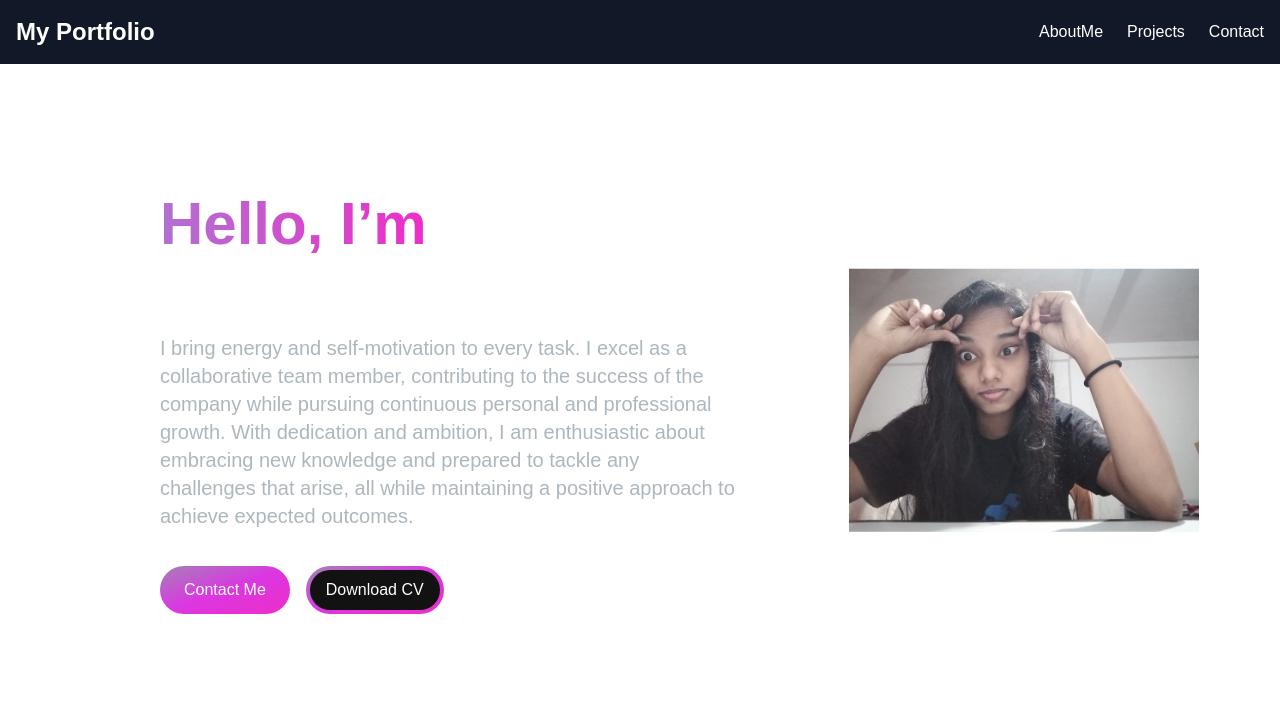
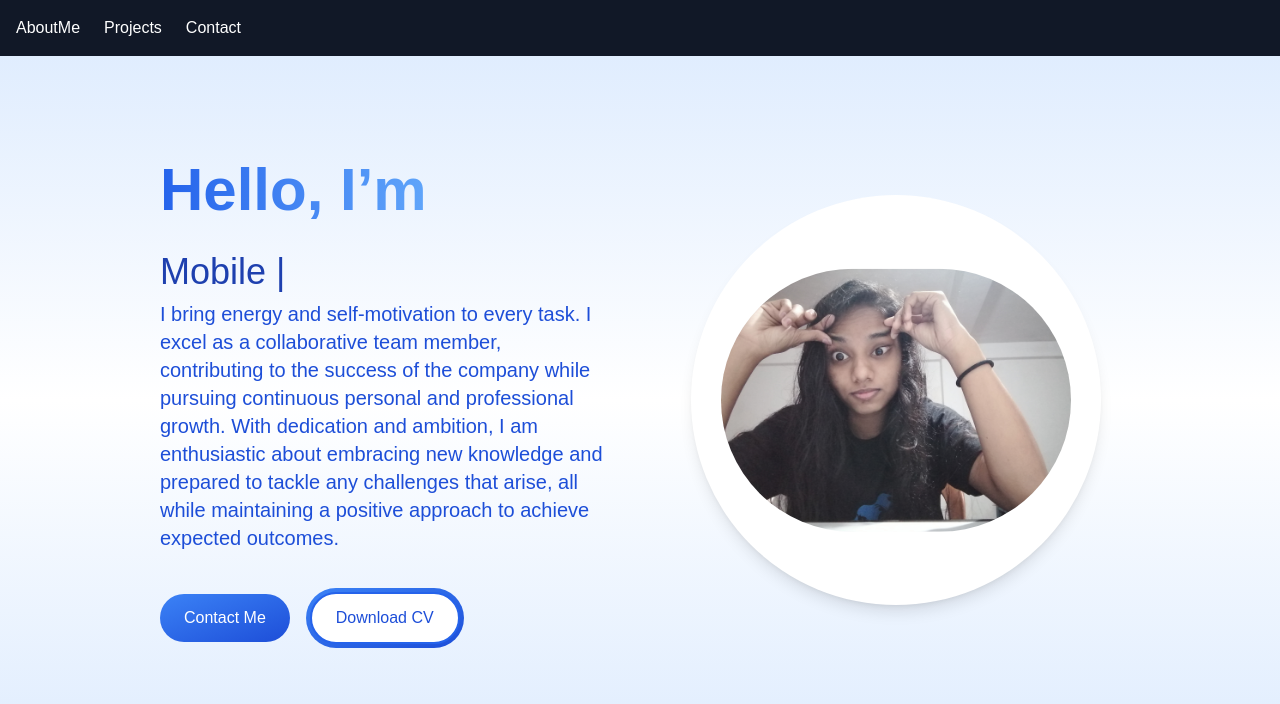
Before and after one commit to HarshaniYaparathne/Portfolio, a Next.js app: page / in a window 1280 px wide. Shown: the top 704 px of the page. Built offline with nearby package versions, Linux system fonts and the light colour scheme.

Commit message:
Modify MySection

```diff
--- a/src/app/components/common/NavBar.tsx
+++ b/src/app/components/common/NavBar.tsx
@@ -6,9 +6,6 @@ const NavBar = () => {
   return (
     <nav className="bg-gray-900 p-4 w-full fixed top-0 z-50">
       <div className="container mx-auto flex justify-between items-center">
-        <div className="text-white text-2xl font-bold">
-          My Portfolio
-        </div>
         <ul className="flex space-x-6">
           <li>
             <Link href="/#about" className="text-white hover:text-gray-400">
--- a/src/app/components/pages/MySection.tsx
+++ b/src/app/components/pages/MySection.tsx
@@ -5,13 +5,12 @@ import { TypeAnimation } from "react-type-animation";
 import { motion } from "framer-motion";
 import Link from "next/link";
 
-
 const MySection = () => {
   return (
-    <section className="relative w-full h-screen overflow-hidden">
+    <section className="relative w-full h-screen bg-gradient-to-b from-blue-100 via-white to-blue-100 overflow-hidden">
+      <div className="relative z-10 w-full h-full flex items-center justify-center">
+        <div className="grid grid-cols-1 sm:grid-cols-2 w-full h-full max-w-screen-lg">
 
-      <div className="relative z-10 w-full h-full flex items-center justify-center ml-32">
-        <div className="grid grid-cols-1 sm:grid-cols-2 w-full h-full">
           {/* Text Column */}
           <motion.div
             initial={{ opacity: 0, scale: 0.5 }}
@@ -19,12 +18,12 @@ const MySection = () => {
             transition={{ duration: 0.5 }}
             className="col-span-1 flex flex-col justify-center items-start text-center sm:text-left px-8"
           >
-            <h1 className="text-white text-5xl sm:text-6xl lg:text-6xl mb-4 font-extrabold mt-2">
-              <span className="text-transparent bg-clip-text bg-gradient-to-r from-[#b171d1] to-[#ee2dc8]">
+            <h1 className="text-blue-900 text-5xl sm:text-6xl lg:text-6xl mb-4 font-extrabold mt-2">
+              <span className="text-transparent bg-clip-text bg-gradient-to-r from-blue-600 to-blue-400">
                 Hello, I&rsquo;m
               </span>
             </h1>
-            <div className="text-white text-3xl sm:text-4xl lg:text-4xl mt-4">
+            <div className="text-blue-800 text-3xl sm:text-4xl lg:text-4xl mt-4">
               <TypeAnimation
                 sequence={[
                   "Harshani Yaparathne",
@@ -40,7 +39,7 @@ const MySection = () => {
                 repeat={Infinity}
               />
             </div>
-            <p className="text-[#ADB7BE] text-base sm:text-lg mb-6 lg:text-xl mt-2">
+            <p className="text-blue-700 text-base sm:text-lg mb-6 lg:text-xl mt-2">
               I bring energy and self-motivation to every task. I excel as a
               collaborative team member, contributing to the success of the
               company while pursuing continuous personal and professional
@@ -52,13 +51,13 @@ const MySection = () => {
             <div>
               <Link
                 href="/#contact"
-                className="px-6 inline-block py-3 w-full sm:w-fit rounded-full mr-4 bg-gradient-to-br from-[#a481b6] via-[#db37e1] to-[#ee2dc8] hover:bg-slate-200 text-white"
+                className="px-6 inline-block py-3 w-full sm:w-fit rounded-full mr-4 bg-gradient-to-br from-blue-500 to-blue-700 hover:bg-blue-800 text-white"
               >
                 Contact Me
               </Link>
-              <button className="px-1 py-1 w-full sm:w-fit rounded-full bg-gradient-to-br from-[#a481b6] via-[#db37e1] to-[#ee2dc8] hover:bg-slate-800 text-white mt-3 justify-center">
-                <a href="/CV/Harshani Yaparathne.pdf" download="Harshani Yarathne.pdf">
-                  <span className="block bg-[#121212] hover:bg-slate-800 rounded-full px-4 py-2">
+              <button className="px-1 py-1 w-full sm:w-fit rounded-full bg-gradient-to-br from-blue-500 to-blue-700 hover:bg-blue-800 text-white mt-3 justify-center">
+                <a href="/CV/Harshani Yaparathne.pdf" download="Harshani Yaparathne.pdf">
+                  <span className="block rounded-full px-6 py-3 bg-white text-blue-700 border-2 border-blue-600 hover:bg-blue-700 hover:text-white">
                     Download CV
                   </span>
                 </a>
@@ -71,13 +70,13 @@ const MySection = () => {
             initial={{ opacity: 0, scale: 0.5 }}
             animate={{ opacity: 1, scale: 1 }}
             transition={{ duration: 0.5 }}
-            className="col-span-1 flex justify-center items-center mt-4 lg:mt-0 mr-32"
+            className="col-span-1 flex justify-center items-center mt-4 lg:mt-0"
           >
-            <div className="rounded-full w-[250px] h-[250px] lg:w-[410px] lg:h-[410px] relative">
+            <div className="rounded-full w-[250px] h-[250px] lg:w-[410px] lg:h-[410px] relative shadow-lg bg-white">
               <Image
                 src="/images/My/My.jpg"
                 alt="My image"
-                className="absolute transform -translate-x-1/2 -translate-y-1/2 top-1/2 left-1/2"
+                className="absolute transform -translate-x-1/2 -translate-y-1/2 top-1/2 left-1/2 rounded-full"
                 width={350}
                 height={350}
               />
```
